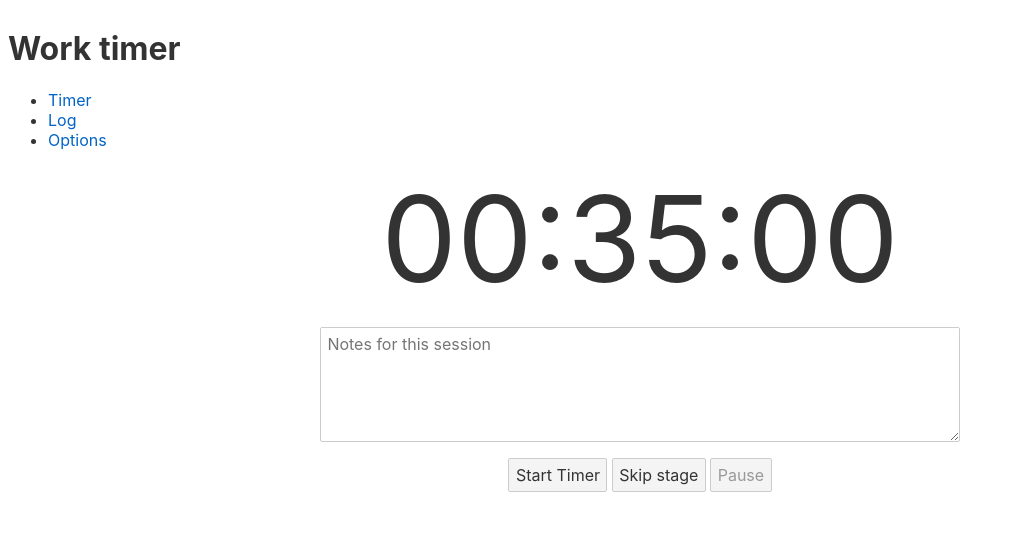
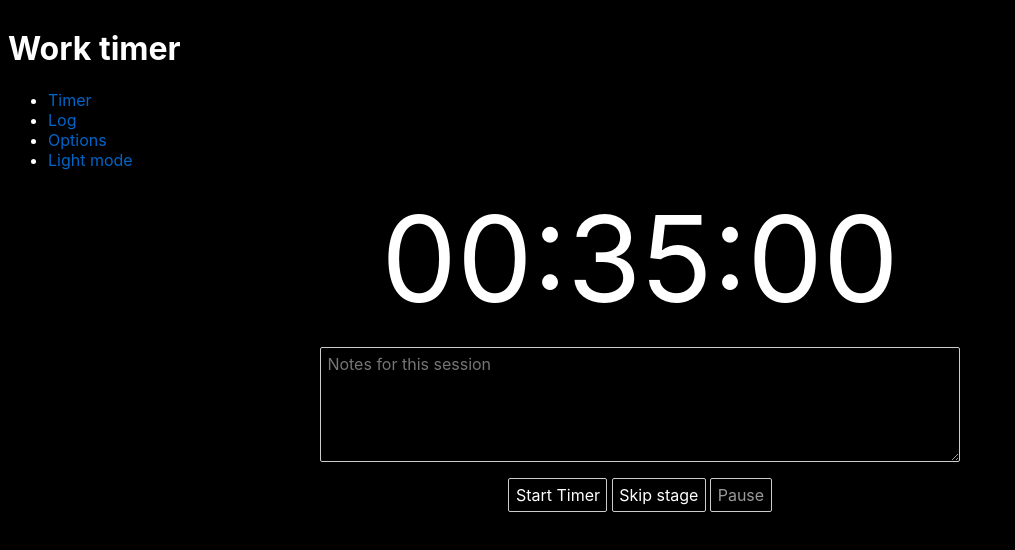
Before and after one commit to cfebs/timid, a Svelte app: page / in a window 1280 px wide. Shown: the top 550 px of the page, without its empty margins (0-1015 px from the left). Built offline with nearby package versions, Linux system fonts and the light colour scheme.

Commit message:
Dark mode

```diff
--- a/public/global.css
+++ b/public/global.css
@@ -54,9 +54,11 @@ button:disabled {
 	color: #999;
 }
 
+/*
 button:not(:disabled):active {
 	background-color: #ddd;
 }
+*/
 
 button:focus {
 	border-color: #666;
--- a/src/App.svelte
+++ b/src/App.svelte
@@ -2,6 +2,8 @@
     const VIEW_TIMER = 0;
     const VIEW_LOG = 1;
     const VIEW_OPTIONS = 2;
+
+    let DARK_MODE = true;
 
     let CURRENT_VIEW = VIEW_TIMER;
     import Timer from './Timer.svelte';
@@ -10,7 +12,27 @@
         console.log(arguments);
         CURRENT_VIEW = type;
     }
+
+    function toggleColor() {
+        window.document.body.classList.toggle('light');
+        DARK_MODE = !DARK_MODE;
+    }
 </script>
+
+<style>
+:root {
+    --bg-color: #000000;
+    --text-color: #FFFFFF;
+}
+:global(body, textarea, button, input) {
+    background: var(--bg-color);
+    color: var(--text-color);
+}
+:global(body.light) {
+    --bg-color: #FFFFFF;
+    --text-color: #000000;
+}
+</style>
 
 <h1>Work timer</h1>
 
@@ -19,6 +41,7 @@
         <li><a href="#timer">Timer</a></li>
         <li><a href="#log">Log</a></li>
         <li><a href="#options">Options</a></li>
+        <li><a href="#" on:click={toggleColor}>{ DARK_MODE ? 'Light mode' : 'Dark mode' }</a></li>
     </ul>
 </nav>
 
```
